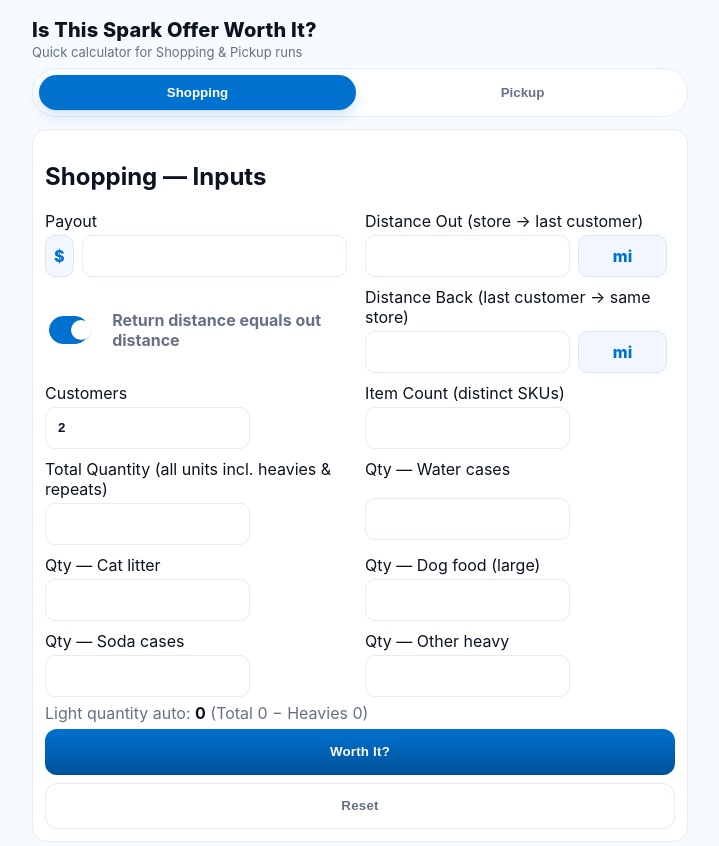
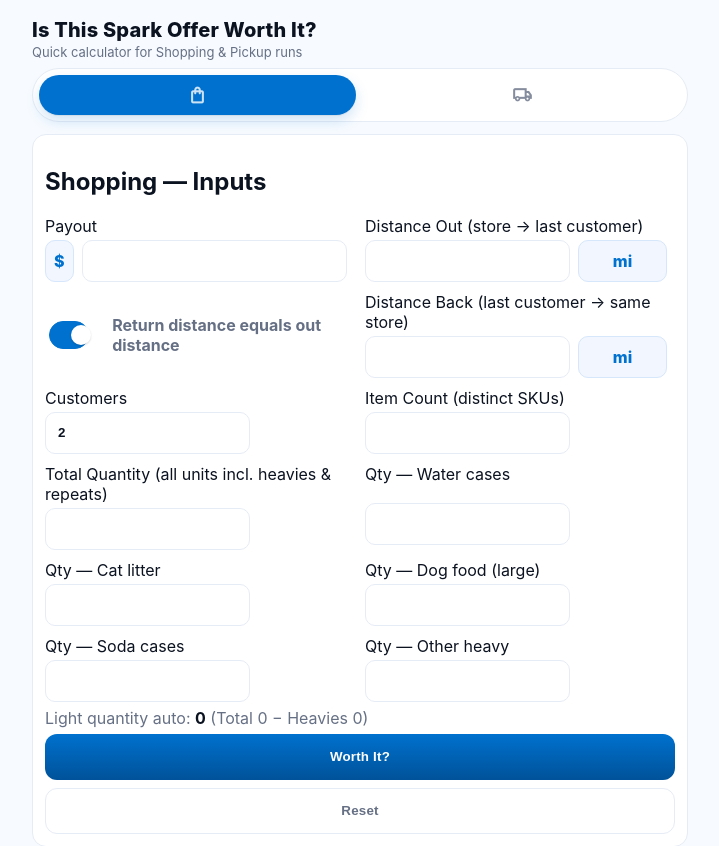
Before and after one commit to TolibovZafarali/w-orders, a React (Vite) app in the folder w-orders/: page / in a window 1280 px wide. Shown: the top 846 px of the page, without its empty margins (280-999 px from the left). Built offline with nearby package versions, Linux system fonts and the light colour scheme.

Commit message:
Updated Tabs.jsx to use icons instead of text

```diff
--- a/w-orders/src/components/Tabs.jsx
+++ b/w-orders/src/components/Tabs.jsx
@@ -1,4 +1,8 @@
-export default function Tabs({ value, onChange, tabs }) {
+export default function Tabs({ value, onChange }) {
+  const tabs = [
+    { id: "shopping", label: "Shopping", icon: "shopping_bag" },
+    { id: "pickup",   label: "Pickup",   icon: "local_shipping" },
+  ];
   return (
     <div className="tabs" role="tablist" aria-label="Mode">
       {tabs.map((t) => (
@@ -7,9 +11,11 @@
           role="tab"
           className="tab-btn"
           aria-selected={value === t.id}
+          aria-label={t.label}
           onClick={() => onChange?.(t.id)}
+          title={t.label}
         >
-            {t.label}
+          <span className="ms">{t.icon}</span>
         </button>
       ))}
     </div>
```
Lines whose indentation alone changed are shown as unchanged.
